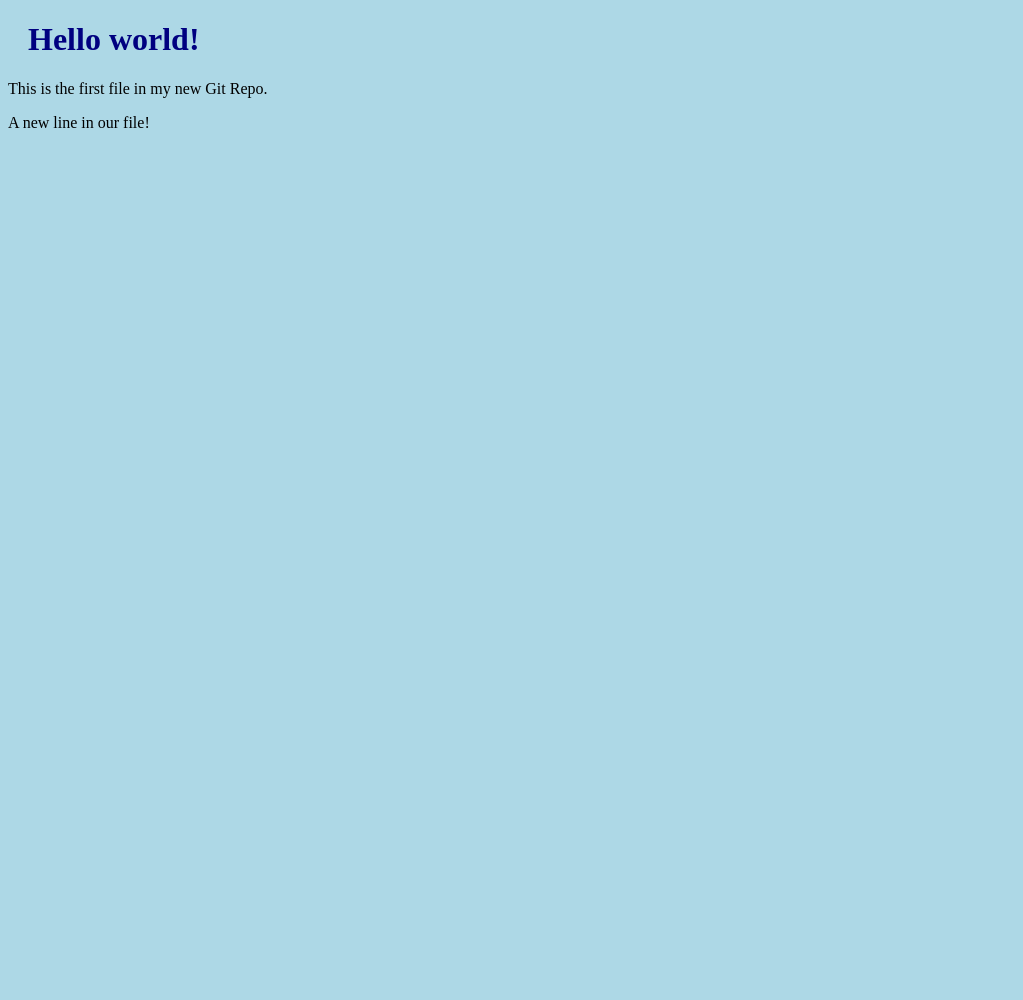
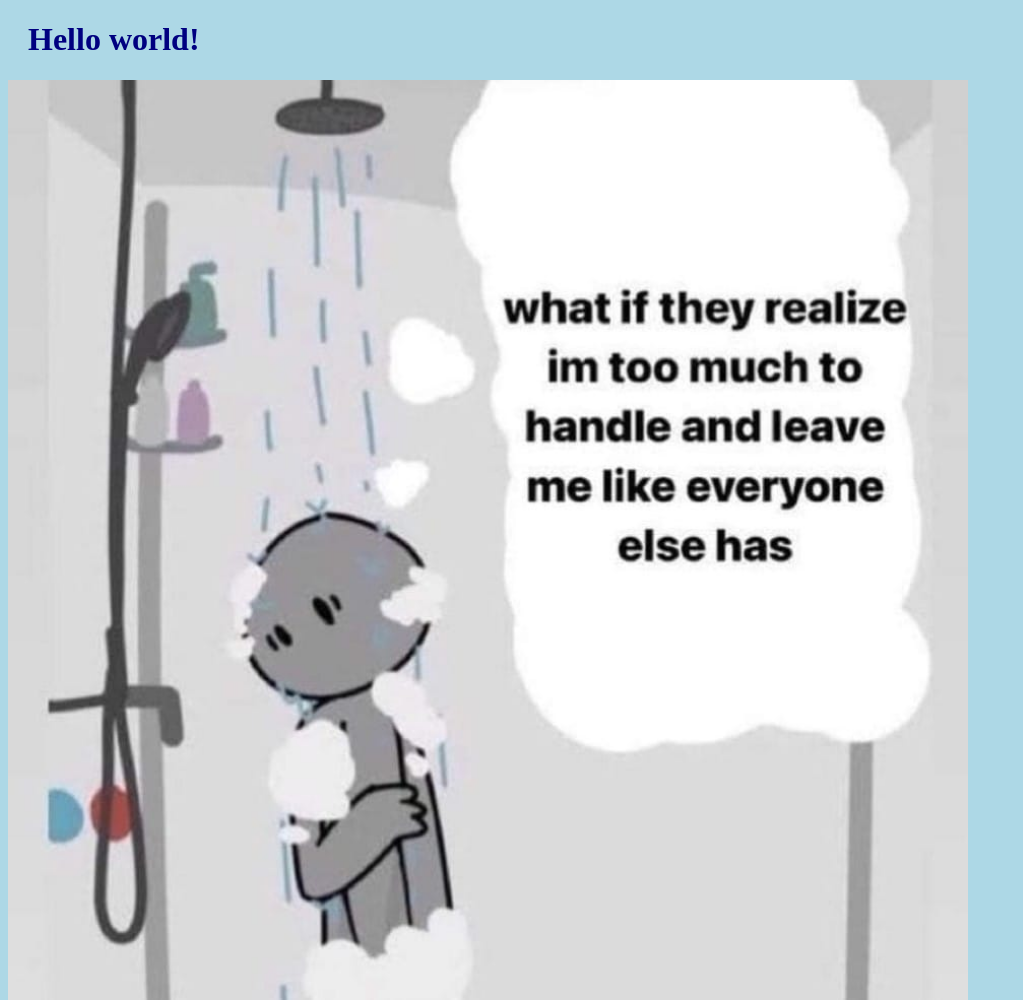
Before and after one commit to EmanueleValentini/hello-world, a plain HTML site: page index.html in a window 1280 px wide. Shown: the top 1000 px of the page, without its empty margins (0-1023 px from the left). Before the commit the page ends 800 px from the top, so only its background shows below. Drawn offline with Linux system fonts and the light colour scheme.

Commit message:
Added image to Hello World

```diff
--- a/index.html
+++ b/index.html
@@ -7,6 +7,8 @@
 <body>
 
 <h1>Hello world!</h1>
+<div><img src="mood.jpg" alt="mood"
+style="width:100%;max-width:960px"></div>
 <p>This is the first file in my new Git Repo.</p>
 <p>A new line in our file!</p>
 
```
Also changed, not shown: mood.jpg (added).
